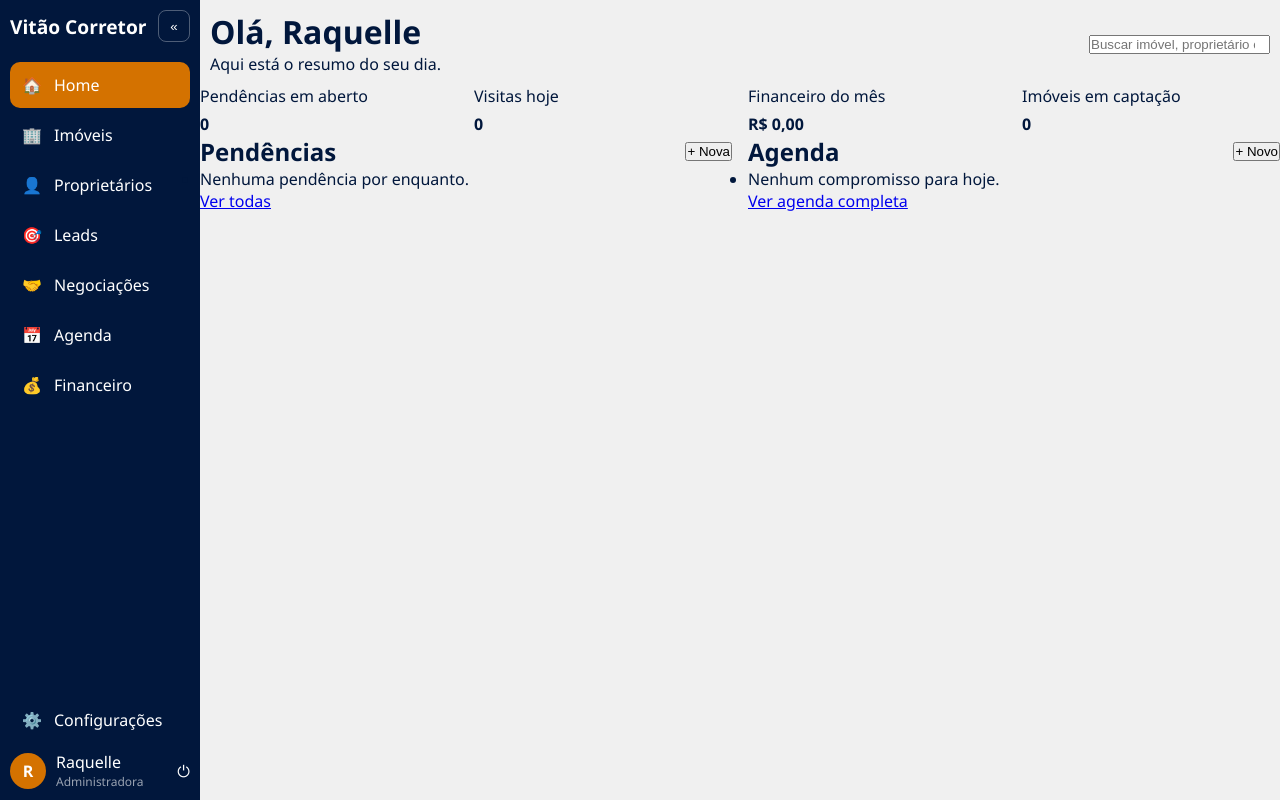
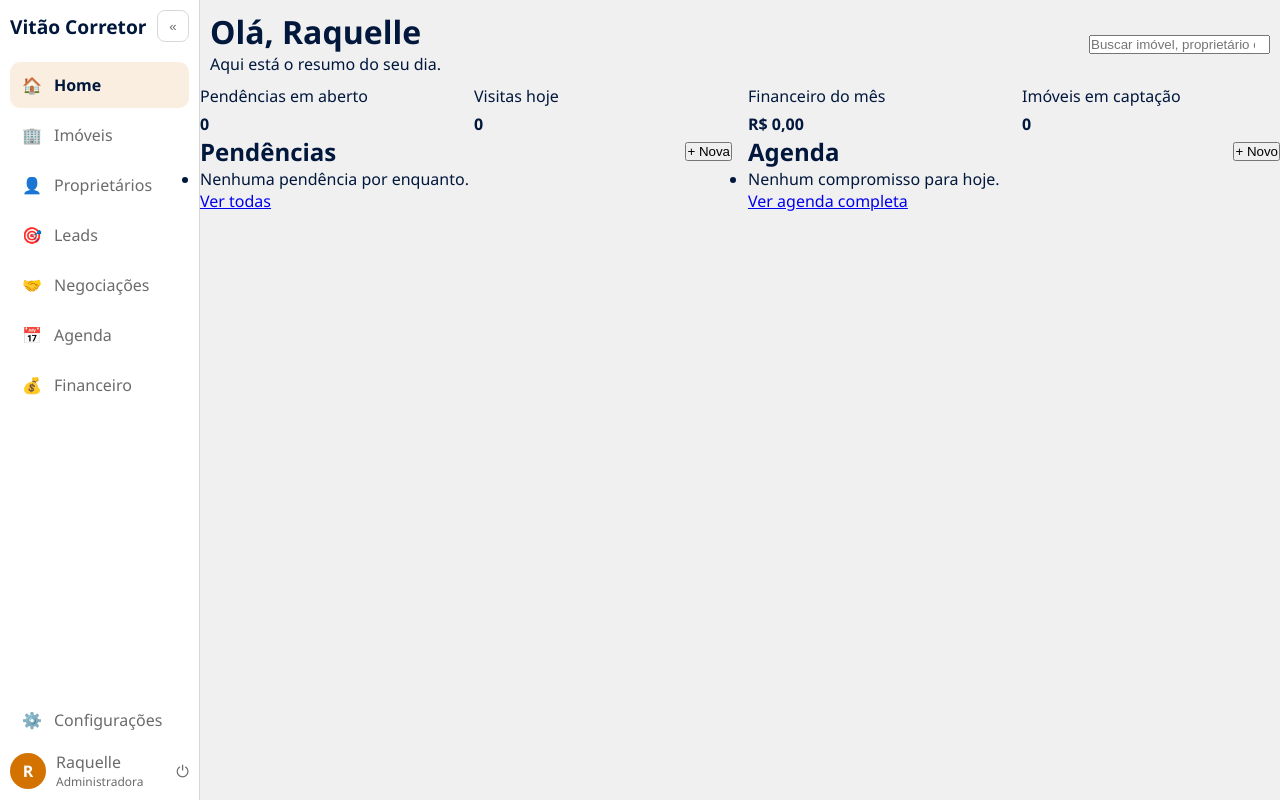
Before and after one commit to raquelleoliveira/admin-imob, a plain HTML site: page pages/home.html in a window 1280 px wide. Drawn offline with Linux system fonts and the light colour scheme.

Commit message:
style: sidebar clara com acentos em laranja

```diff
--- a/css/app.css
+++ b/css/app.css
@@ -7,9 +7,11 @@
 :root {
   --azul: #01173c;
   --laranja: #d47200;
+  --laranja-suave: rgba(212, 114, 0, 0.12);
+  --branco: #ffffff;
   --cinza-claro: #f0f0f0;
   --cinza-borda: #d8d8d8;
-  --branco: #ffffff;
+  --cinza-texto: #6b6b6b;
 }
 
 body {
@@ -32,21 +34,33 @@ body {
   align-items: center;
 }
 
-.sidebar-topo {
-  padding-bottom: 20px;
-}
-
 .sidebar {
   display: flex;
   flex-direction: column;
   padding: 10px;
-  background-color: var(--azul);
-  color: var(--branco);
+  background-color: var(--branco);
+  color: var(--cinza-texto);
+  border-right: 1px solid var(--cinza-borda);
+}
+
+.sidebar-topo {
+  padding-bottom: 20px;
 }
 
 .sidebar-logo {
   font-size: 1.2rem;
   font-weight: 700;
+  color: var(--azul);
+}
+
+#toggle-sidebar {
+  background: none;
+  border: 1px solid var(--cinza-borda);
+  color: inherit;
+  border-radius: 8px;
+  width: 32px;
+  height: 32px;
+  cursor: pointer;
 }
 
 .sidebar-menu {
@@ -63,17 +77,19 @@ body {
   padding: 12px;
   text-decoration: none;
   color: inherit;
-  font-weight: 500;
+  font-weight: 400;
   border-radius: 10px;
   transition: background-color 0.2s;
 }
 
 .menu-item:hover {
-  background-color: rgba(255, 255, 255, 0.1);
+  background-color: var(--cinza-claro);
 }
 
 .menu-item.ativo {
-  background-color: var(--laranja);
+  background-color: var(--laranja-suave);
+  color: var(--azul);
+  font-weight: 600;
 }
 
 .sidebar-rodape {
@@ -93,6 +109,7 @@ body {
   height: 36px;
   border-radius: 50%;
   background-color: var(--laranja);
+  color: var(--branco);
   display: flex;
   align-items: center;
   justify-content: center;
@@ -108,21 +125,11 @@ body {
 
 .usuario-cargo {
   font-size: 0.75rem;
-  color: rgba(255, 255, 255, 0.6);
-}
-
-#toggle-sidebar {
-  background: none;
-  border: 1px solid rgba(255, 255, 255, 0.3);
-  color: inherit;
-  border-radius: 8px;
-  width: 32px;
-  height: 32px;
-  cursor: pointer;
+  color: var(--cinza-texto);
 }
 
 .usuario-sair {
-  color: inherit;
+  color: var(--cinza-texto);
   text-decoration: none;
 }
 
```
